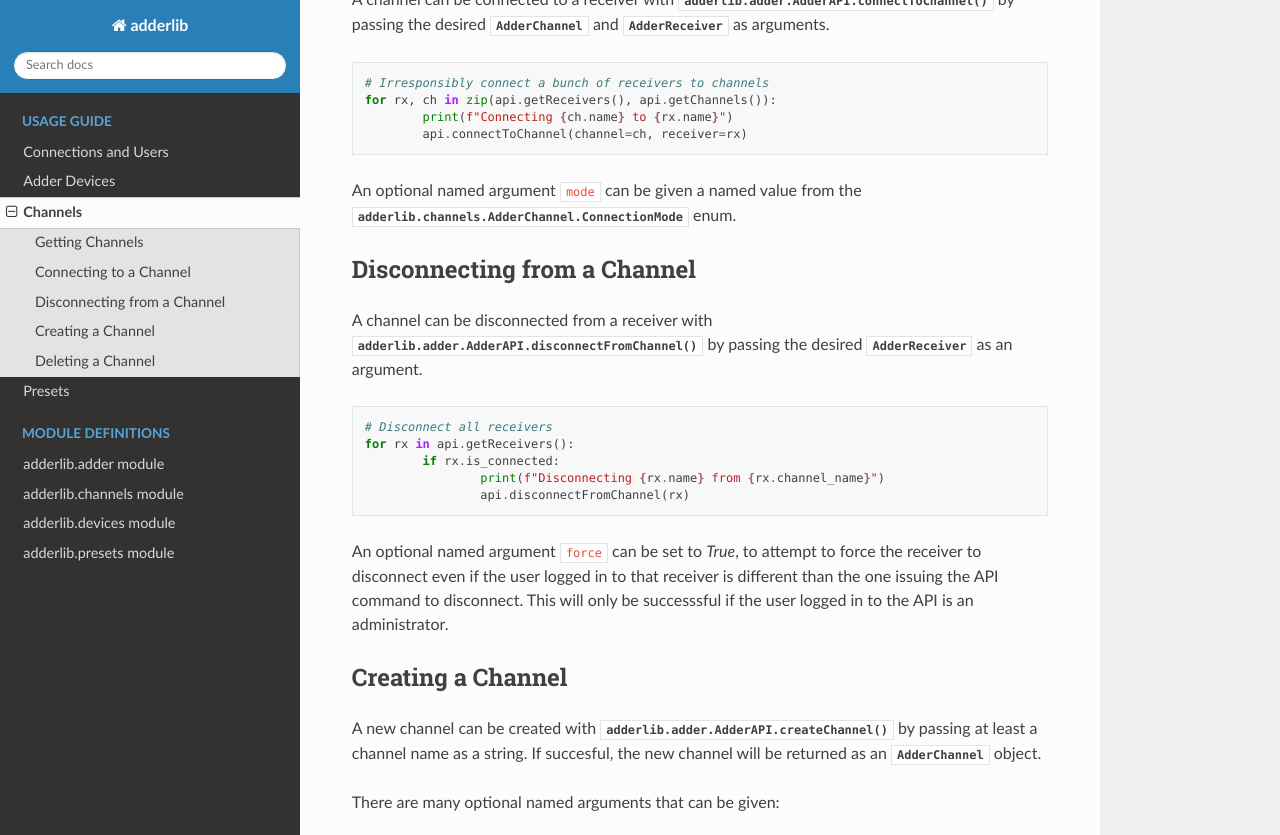
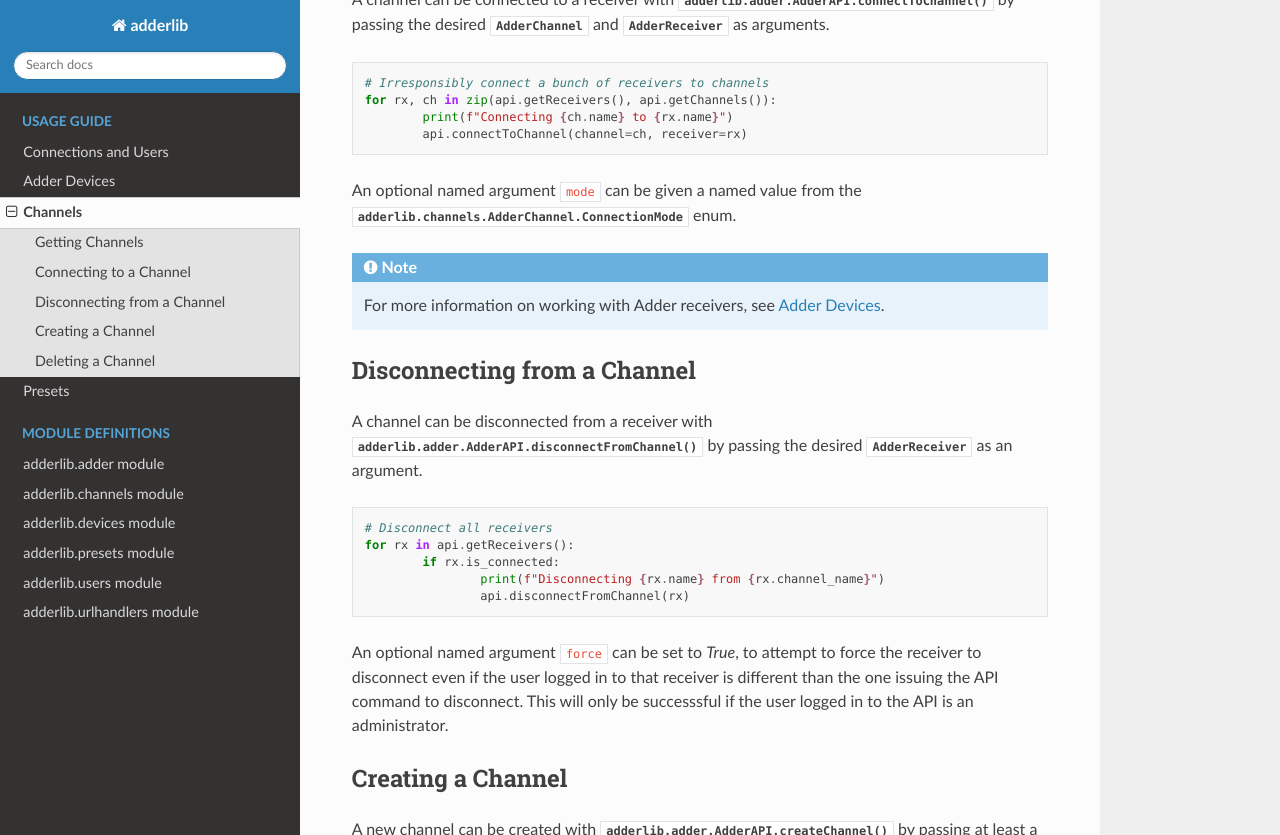
Before and after one commit to mjiggidy/adderlib, a Sphinx documentation site: the page built from docs/channels.rst, in a window 1280 px wide and 1400 px high, scrolled down 784 px, cut to the strip 0-835 px from the top of the window. Built offline with Sphinx 7.4.7 and the Read the Docs theme 2.0.0, drawn with Linux system fonts in a browser that asks for light colours; some of the changed text lies outside the part shown.

Commit message:
Documentation tweaks

```diff
--- a/docs/channels.rst
+++ b/docs/channels.rst
@@ -43,6 +43,9 @@
 		api.connectToChannel(channel=ch, receiver=rx)
 
 An optional named argument ``mode`` can be given a named value from the :class:`adderlib.channels.AdderChannel.ConnectionMode` enum.
+
+.. note::
+	For more information on working with Adder receivers, see :doc:`devices`.
 
 Disconnecting from a Channel
 ----------------------------
@@ -106,6 +109,9 @@
 In this example, the same transmitter is used for all video, audio, USB, and serial sources.  Since no :class:`~.ConnectionMode` list was
 given, the allowed connection modes for this channel will be inherited based on Adder's permissions system.
 
+.. note::
+	For more information on working with Adder transmitters, see :doc:`devices`.
+
 
 Deleting a Channel
 ------------------
--- a/docs/devices.rst
+++ b/docs/devices.rst
@@ -126,3 +126,8 @@
 .. note::
 	Unlike :class:`~.devices.AdderTransmitter` or :class:`~.devices.AdderReceiver`, :class:`~.devices.AdderServer`
 	does not inherit from the base class :class:`~.devices.AdderDevice`, so many common attributes like ``id`` are not available.
+
+Next Steps
+==========
+
+Now that we know how to work with Adder devices, we can use them to create and connect to :doc:`channels` and :doc:`presets`.
--- a/docs/index.rst
+++ b/docs/index.rst
@@ -27,6 +27,8 @@
    adderlib.channels
    adderlib.devices
    adderlib.presets
+   adderlib.users
+   adderlib.urlhandlers
 
 
 About the Library
```
